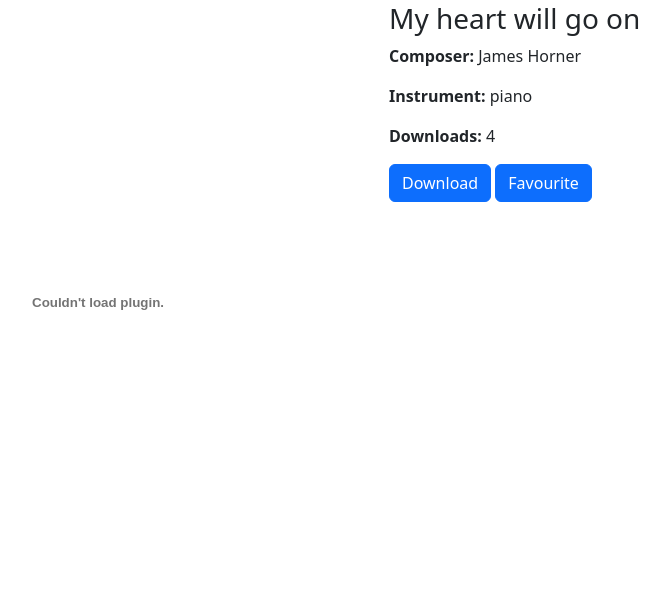
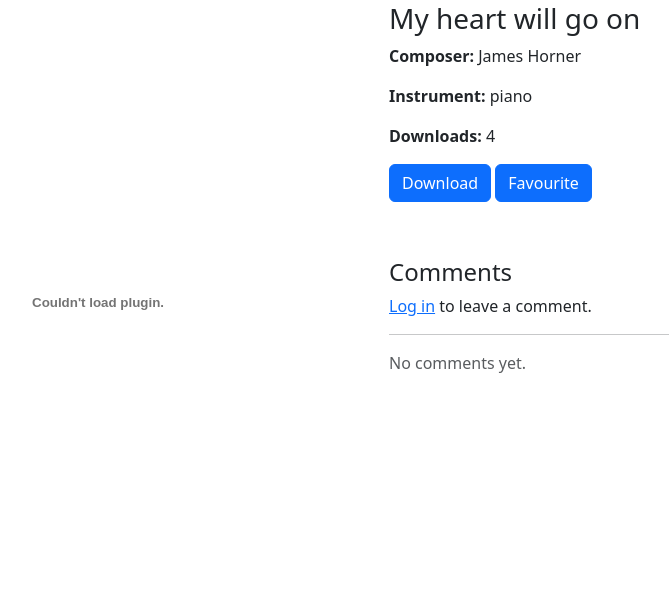
Before and after one commit to BobbyYan06/MusicSheetHub, a Flask app: page /sheet/6 in a window 1280 px wide. Shown: the part 114-729 px from the top of the page, without its empty margins (263-932 px from the left). Run offline with Flask 3, Linux system fonts and the light colour scheme; data comes from the database, SQL or seed files in the repository; both versions use the stored data as it was after the commit.

Commit message:
Add comment to sheet_detail.html

```diff
--- a/templates/sheet_detail.html
+++ b/templates/sheet_detail.html
@@ -26,6 +26,36 @@
             <a href="{{ url_for('favourite_file', sheet_id=sheet[0]) }}" class="btn btn-primary mb-2">
                 <i class="bi bi-heart"></i> Favourite
             </a>
+
+            <!-- Comments Section -->
+            <div class="mt-5">
+                <h4>Comments</h4>
+
+                {% if session.username %}
+                <form method="POST">
+                    <div class="mb-3">
+                        <textarea name="comment" class="form-control" rows="3" placeholder="Write your comment..." required></textarea>
+                    </div>
+                    <button type="submit" class="btn btn-primary btn-sm">Post Comment</button>
+                </form>
+                {% else %}
+                <p><a href="{{ url_for('login') }}">Log in</a> to leave a comment.</p>
+                {% endif %}
+
+                <hr>
+
+                {% for username, comment, created_at in comments %}
+                <div class="card mb-3">
+                    <div class="card-body">
+                        <h6 class="card-subtitle mb-1 text-muted">{{ username }} - <small>{{ created_at }}</small></h6>
+                        <p class="card-text">{{ comment }}</p>
+                    </div>
+                </div>
+                {% else %}
+                <p class="text-muted">No comments yet.</p>
+                {% endfor %}
+            </div>
+
         </div>
     </div>
 </div>
```
Also changed, not shown: musicsheethub.db.
